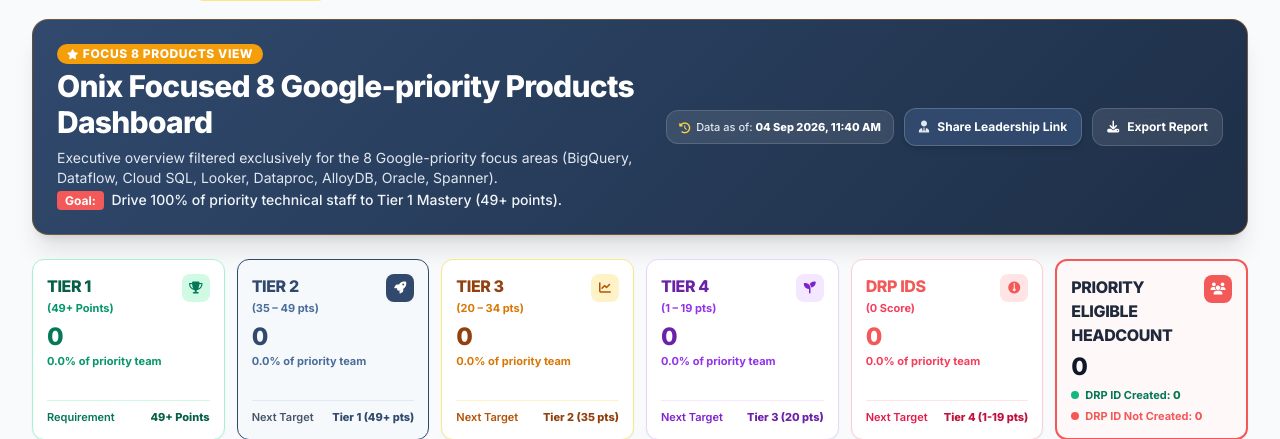
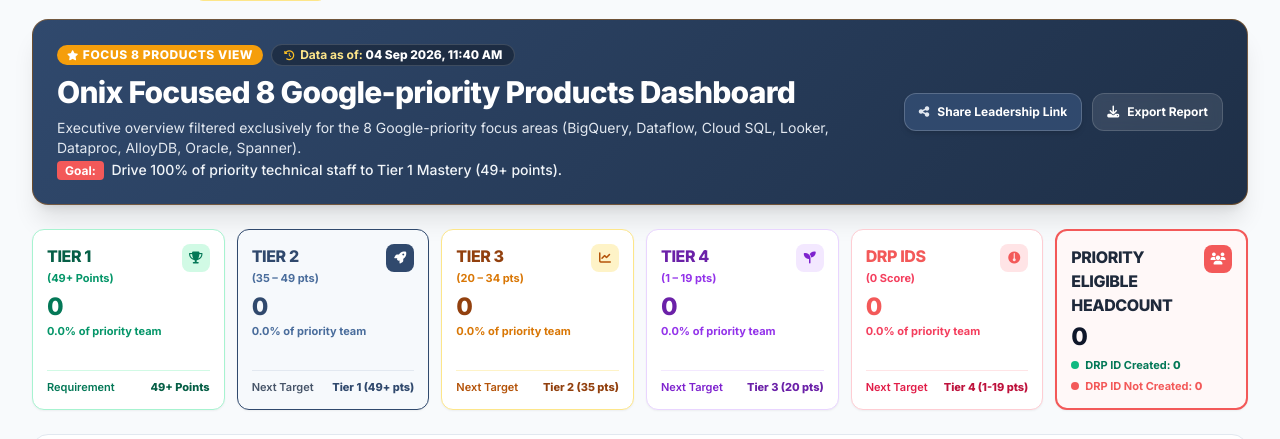
Before and after one commit to nikhilshelke-spec/onix-drp-portal, a Flask app: page /priority_dashboard in a window 1280 px wide. Shown: the part 70-509 px from the top of the page. Run offline with Flask 3, Linux system fonts and the light colour scheme; some libraries are stand-ins or nearby versions.

Commit message:
Finalize Focus 8 executive leader link redirect, nav tabs, and updated date badge text

```diff
--- a/app.py
+++ b/app.py
@@ -114,6 +114,8 @@ def set_owner():
 def dashboard():
     if session.get('role') == 'user':
         return redirect(url_for('employees'))
+    if session.get('role') == 'leader':
+        return redirect(url_for('priority_dashboard'))
     kpis = drp_service.get_kpis()
     charts = drp_service.get_chart_data()
     product_tables = drp_service.get_product_tables()
@@ -585,7 +587,10 @@ def join_leader(token):
         session['role'] = 'leader'
         session['user_email'] = leader_email
         session['access_type'] = 'leader_link'
-        return redirect(url_for('dashboard'))
+        target = request.args.get('target', '') or request.args.get('next', '')
+        if target == 'all' or target == 'dashboard' or target == '/dashboard':
+            return redirect(url_for('dashboard'))
+        return redirect(url_for('priority_dashboard'))
     return render_template('access_denied.html', reason="This leader access link is invalid, expired, or not authorized."), 403
 
 @app.route('/join/employee/<token>')
@@ -630,11 +635,13 @@ def api_get_editors():
 def api_add_leader():
     data = request.get_json() or {}
     email = data.get('email', '').strip().lower()
+    target_page = data.get('page', '')
     if not email or '@' not in email:
         return jsonify({'error': 'Invalid email address'}), 400
     token = add_leader(email)
     base = _get_shareable_base_url()
-    link = f"{base}/join/leader/{token}"
+    query_param = f"?target={target_page}" if target_page else ""
+    link = f"{base}/join/leader/{token}{query_param}"
     return jsonify({'success': True, 'email': email, 'token': token, 'link': link})
 
 @app.route('/api/access/remove_leader', methods=['POST'])
@@ -648,8 +655,10 @@ def api_remove_leader():
 def api_get_leaders():
     leaders = get_all_leaders()
     base = _get_shareable_base_url()
+    target_page = request.args.get('page', '')
+    query_param = f"?target={target_page}" if target_page else ""
     for l in leaders:
-        l['link'] = f"{base}/join/leader/{l['token']}"
+        l['link'] = f"{base}/join/leader/{l['token']}{query_param}"
     return jsonify({'leaders': leaders})
 
 @app.route('/api/access/employee_link')
--- a/templates/priority_dashboard.html
+++ b/templates/priority_dashboard.html
@@ -6,10 +6,14 @@
     <!-- Top Executive Header Banner (Focus 8 Products Theme) -->
     <div class="rounded-2xl p-6 text-white shadow-xl flex flex-col lg:flex-row justify-between items-start lg:items-center gap-4 border border-amber-600/40" style="background: linear-gradient(135deg, #30496D 0%, #1e2f47 100%);">
         <div>
-            <div class="flex items-center space-x-2 mb-1">
+            <div class="flex items-center space-x-2 mb-2 flex-wrap gap-y-1">
                 <span class="px-2.5 py-0.5 bg-amber-500 text-white text-xs font-black rounded-full uppercase tracking-wider flex items-center space-x-1">
                     <i class="fa-solid fa-star text-[10px]"></i>
                     <span>Focus 8 Products View</span>
+                </span>
+                <span class="px-3 py-0.5 bg-black/30 text-amber-200 text-xs font-bold rounded-full border border-white/15 flex items-center space-x-1.5">
+                    <i class="fa-solid fa-clock-rotate-left text-amber-400 text-[10px]"></i>
+                    <span>Data as of: <strong class="text-white font-extrabold">{{ data_as_of }}</strong></span>
                 </span>
             </div>
             <h1 class="text-2xl sm:text-3xl font-extrabold tracking-tight">Onix Focused 8 Google-priority Products Dashboard</h1>
@@ -21,18 +25,11 @@
                 </p>
             </div>
         </div>
-        <div class="flex flex-col sm:flex-row flex-wrap items-start sm:items-center gap-2.5 shrink-0">
-            <div class="text-[11px] font-medium text-slate-200 bg-white/10 px-3 py-2 rounded-xl border border-white/15 backdrop-blur-sm flex items-center space-x-1.5">
-                <i class="fa-solid fa-clock-rotate-left text-amber-300"></i>
-                <span>Data as of: <strong class="text-white font-extrabold">{{ data_as_of }}</strong></span>
-            </div>
-
-            {% if current_role == 'owner' %}
-            <button onclick="openLeaderShare()" class="px-3.5 py-2.5 text-white text-xs font-bold rounded-xl shadow-md transition-all flex items-center space-x-2 border border-white/20 hover:brightness-110" style="background-color: #30496D;">
-                <i class="fa-solid fa-user-tie text-slate-200"></i>
+        <div class="flex items-center gap-2.5 shrink-0 self-start sm:self-center">
+            <button onclick="openLeaderShare()" class="px-3.5 py-2.5 text-white text-xs font-bold rounded-xl shadow-md transition-all flex items-center space-x-2 border border-white/20 hover:brightness-110" style="background-color: #30496D;" title="Share Leadership Link">
+                <i class="fa-solid fa-share-nodes text-slate-200"></i>
                 <span>Share Leadership Link</span>
             </button>
-            {% endif %}
 
             <a href="{{ url_for('export_csv') }}" class="px-3.5 py-2.5 bg-white/10 hover:bg-white/20 text-white text-xs font-bold rounded-xl backdrop-blur-sm transition-all flex items-center space-x-2 border border-white/15">
                 <i class="fa-solid fa-download"></i>
```
Also changed, not shown: templates/base.html (+25 -7 lines), templates/dashboard.html (+9 -11 lines).
